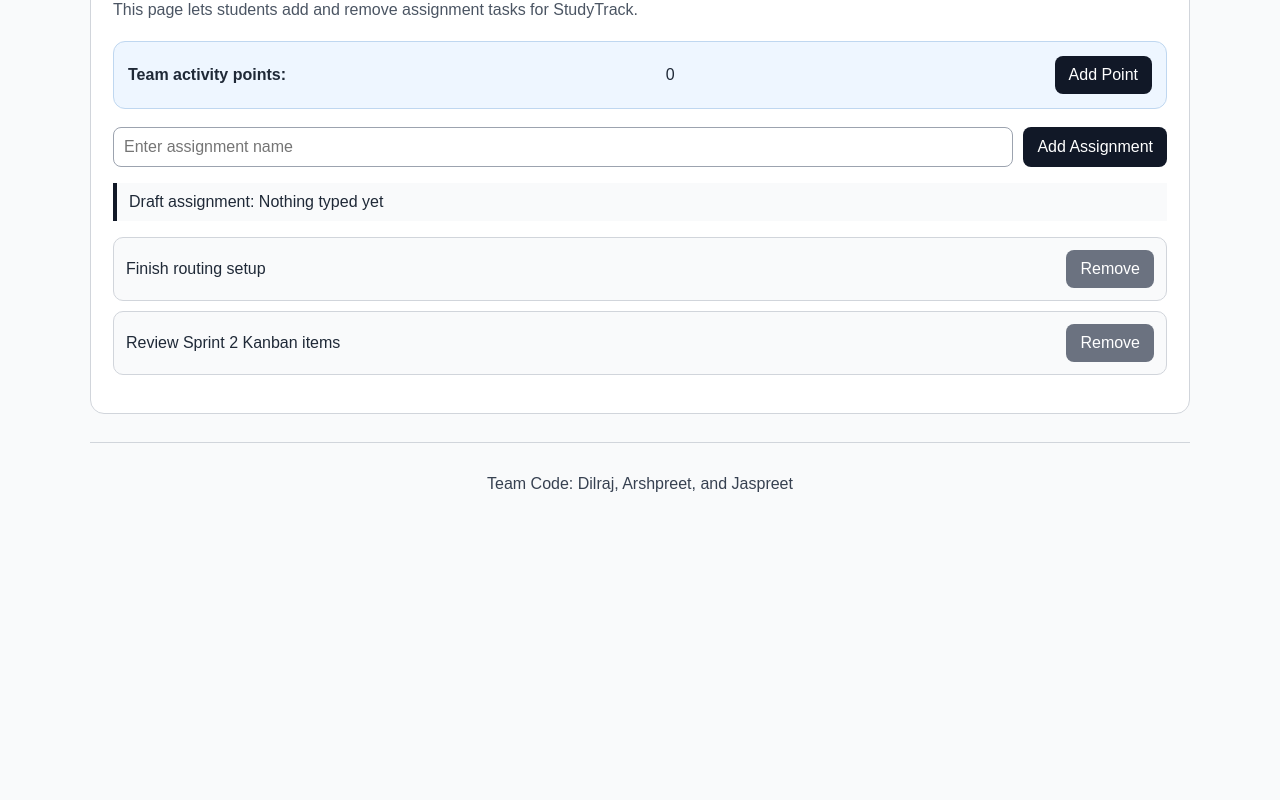
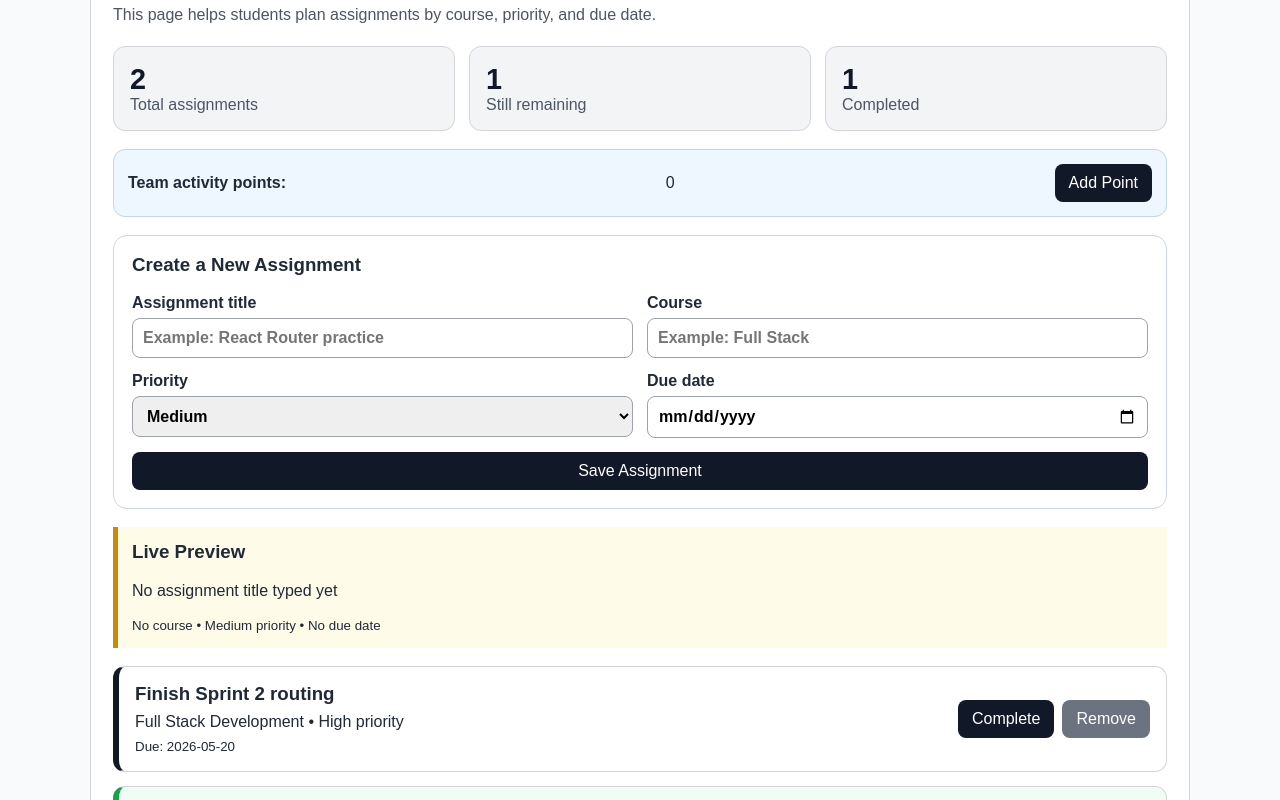
Before and after one commit to akaur115/studytrack-project, a React (Vite) app: page /assignments in a window 1280 px wide. Shown: the part 320-1120 px from the top of the page. Before the commit the page ends 857 px from the top, so only its background shows below. Built offline with nearby package versions, Linux system fonts and the light colour scheme.

Commit message:
Update assignments page with planner features.

```diff
--- a/src/App.css
+++ b/src/App.css
@@ -103,3 +103,125 @@ button:hover {
   gap: 12px;
   align-items: center;
 }
+.assignment-page {
+  border-top: 6px solid #111827;
+}
+
+.assignment-dashboard {
+  display: grid;
+  grid-template-columns: repeat(3, 1fr);
+  gap: 14px;
+  margin: 18px 0;
+}
+
+.assignment-dashboard article {
+  background-color: #f3f4f6;
+  border: 1px solid #d1d5db;
+  border-radius: 12px;
+  padding: 16px;
+}
+
+.assignment-dashboard strong {
+  display: block;
+  font-size: 1.8rem;
+  color: #111827;
+}
+
+.assignment-dashboard span {
+  color: #4b5563;
+}
+
+.assignment-form-panel {
+  background-color: #ffffff;
+  border: 1px solid #cbd5e1;
+  border-radius: 14px;
+  padding: 18px;
+  margin: 18px 0;
+}
+
+.assignment-form-panel h3 {
+  margin-top: 0;
+}
+
+.assignment-form-grid {
+  display: grid;
+  grid-template-columns: 1fr 1fr;
+  gap: 14px;
+  margin-bottom: 14px;
+}
+
+.assignment-form-grid label {
+  display: flex;
+  flex-direction: column;
+  gap: 6px;
+  font-weight: 700;
+}
+
+.assignment-form-grid input,
+.assignment-form-grid select {
+  border: 1px solid #9ca3af;
+  border-radius: 8px;
+  padding: 10px;
+}
+
+.primary-action {
+  width: 100%;
+}
+
+.assignment-preview {
+  background-color: #fefce8;
+  border-left: 5px solid #ca8a04;
+  padding: 14px;
+  margin: 18px 0;
+}
+
+.assignment-preview h3 {
+  margin-top: 0;
+}
+
+.assignment-card-list {
+  list-style: none;
+  padding: 0;
+}
+
+.assignment-card {
+  background-color: #ffffff;
+  border: 1px solid #d1d5db;
+  border-left: 6px solid #111827;
+  border-radius: 12px;
+  padding: 16px;
+  margin-bottom: 14px;
+  display: flex;
+  justify-content: space-between;
+  gap: 16px;
+}
+
+.assignment-card h3 {
+  margin: 0 0 8px;
+}
+
+.assignment-card p {
+  margin: 0 0 6px;
+}
+
+.assignment-card-complete {
+  border-left-color: #16a34a;
+  background-color: #f0fdf4;
+}
+
+.assignment-actions {
+  display: flex;
+  gap: 8px;
+  align-items: center;
+}
+
+@media (max-width: 700px) {
+  .assignment-dashboard,
+  .assignment-form-grid {
+    grid-template-columns: 1fr;
+  }
+
+  .assignment-card {
+    flex-direction: column;
+  }
+}
--- a/src/components/forms/AssignmentForm.tsx
+++ b/src/components/forms/AssignmentForm.tsx
@@ -1,37 +1,102 @@
-import { createElement, type ChangeEvent } from "react";
+import {
+  createElement,
+  type ChangeEvent,
+  type FormEvent,
+} from "react";
+
+type AssignmentPriority = "Low" | "Medium" | "High";
 
 type AssignmentFormProps = {
-  newAssignment: string;
-  setNewAssignment: (value: string) => void;
+  draftTitle: string;
+  setDraftTitle: (value: string) => void;
+  draftCourse: string;
+  setDraftCourse: (value: string) => void;
+  draftPriority: AssignmentPriority;
+  setDraftPriority: (value: AssignmentPriority) => void;
+  draftDueDate: string;
+  setDraftDueDate: (value: string) => void;
   addAssignment: () => void;
 };
 
 function AssignmentForm({
-  newAssignment,
-  setNewAssignment,
+  draftTitle,
+  setDraftTitle,
+  draftCourse,
+  setDraftCourse,
+  draftPriority,
+  setDraftPriority,
+  draftDueDate,
+  setDraftDueDate,
   addAssignment,
 }: AssignmentFormProps) {
-  function handleChange(event: ChangeEvent<HTMLInputElement>) {
-    setNewAssignment(event.currentTarget.value);
+  function handleSubmit(event: FormEvent<HTMLFormElement>) {
+    event.preventDefault();
+    addAssignment();
   }
 
   return createElement(
-    "div",
-    { className: "form-row" },
-    createElement("input", {
-      type: "text",
-      value: newAssignment,
-      onChange: handleChange,
-      placeholder: "Enter assignment name",
-      "aria-label": "Assignment name",
-    }),
+    "form",
+    { className: "assignment-form-panel", onSubmit: handleSubmit },
+    createElement("h3", null, "Create a New Assignment"),
+    createElement(
+      "div",
+      { className: "assignment-form-grid" },
+      createElement(
+        "label",
+        null,
+        "Assignment title",
+        createElement("input", {
+          type: "text",
+          value: draftTitle,
+          onChange: (event: ChangeEvent<HTMLInputElement>) =>
+            setDraftTitle(event.currentTarget.value),
+          placeholder: "Example: React Router practice",
+        })
+      ),
+      createElement(
+        "label",
+        null,
+        "Course",
+        createElement("input", {
+          type: "text",
+          value: draftCourse,
+          onChange: (event: ChangeEvent<HTMLInputElement>) =>
+            setDraftCourse(event.currentTarget.value),
+          placeholder: "Example: Full Stack",
+        })
+      ),
+      createElement(
+        "label",
+        null,
+        "Priority",
+        createElement(
+          "select",
+          {
+            value: draftPriority,
+            onChange: (event: ChangeEvent<HTMLSelectElement>) =>
+              setDraftPriority(event.currentTarget.value as AssignmentPriority),
+          },
+          createElement("option", { value: "Low" }, "Low"),
+          createElement("option", { value: "Medium" }, "Medium"),
+          createElement("option", { value: "High" }, "High")
+        )
+      ),
+      createElement(
+        "label",
+        null,
+        "Due date",
+        createElement("input", {
+          type: "date",
+          value: draftDueDate,
+          onChange: (event: ChangeEvent<HTMLInputElement>) =>
+            setDraftDueDate(event.currentTarget.value),
+        })
+      )
+    ),
     createElement(
       "button",
-      {
-        type: "button",
-        onClick: addAssignment,
-      },
-      "Add Assignment"
+      { type: "submit", className: "primary-action" },
+      "Save Assignment"
     )
   );
 }
--- a/src/pages/assignments/AssignmentPage.tsx
+++ b/src/pages/assignments/AssignmentPage.tsx
@@ -1,30 +1,78 @@
-import { useState, type Dispatch, type SetStateAction } from "react";
+import {
+  createElement,
+  useState,
+  type Dispatch,
+  type SetStateAction,
+} from "react";
 import AssignmentForm from "../../components/forms/AssignmentForm";
 
-type AssignmentsPageProps = {
+type AssignmentPriority = "Low" | "Medium" | "High";
+
+type Assignment = {
+  id: number;
+  title: string;
+  course: string;
+  priority: AssignmentPriority;
+  dueDate: string;
+  completed: boolean;
+};
+
+type AssignmentPageProps = {
   teamPoints: number;
   setTeamPoints: Dispatch<SetStateAction<number>>;
 };
 
-function AssignmentsPage({ teamPoints, setTeamPoints }: AssignmentsPageProps) {
-  const [newAssignment, setNewAssignment] = useState("");
-  const [assignments, setAssignments] = useState([
-    { id: 1, title: "Finish routing setup" },
-    { id: 2, title: "Review Sprint 2 Kanban items" },
+function AssignmentPage({ teamPoints, setTeamPoints }: AssignmentPageProps) {
+  const [draftTitle, setDraftTitle] = useState("");
+  const [draftCourse, setDraftCourse] = useState("");
+  const [draftPriority, setDraftPriority] =
+    useState<AssignmentPriority>("Medium");
+  const [draftDueDate, setDraftDueDate] = useState("");
+
+  const [assignments, setAssignments] = useState<Assignment[]>([
+    {
+      id: 1,
+      title: "Finish Sprint 2 routing",
+      course: "Full Stack Development",
+      priority: "High",
+      dueDate: "2026-05-20",
+      completed: false,
+    },
+    {
+      id: 2,
+      title: "Update Kanban board",
+      course: "Project Work",
+      priority: "Medium",
+      dueDate: "2026-05-21",
+      completed: true,
+    },
   ]);
 
+  const completedCount = assignments.filter(
+    (assignment) => assignment.completed
+  ).length;
+
+  const remainingCount = assignments.length - completedCount;
+
   function addAssignment() {
-    if (newAssignment.trim() === "") {
+    if (draftTitle.trim() === "" || draftCourse.trim() === "") {
       return;
     }
 
-    const nextAssignment = {
+    const nextAssignment: Assignment = {
       id: Date.now(),
-      title: newAssignment,
+      title: draftTitle,
+      course: draftCourse,
+      priority: draftPriority,
+      dueDate: draftDueDate,
+      completed: false,
     };
 
     setAssignments([...assignments, nextAssignment]);
-    setNewAssignment("");
+    setDraftTitle("");
+    setDraftCourse("");
+    setDraftPriority("Medium");
+    setDraftDueDate("");
     setTeamPoints((points) => points + 1);
   }
 
@@ -33,48 +81,150 @@ function AssignmentsPage({ teamPoints, setTeamPoints }: AssignmentsPageProps) {
     setTeamPoints((points) => points + 1);
   }
 
-  return (
-    <section className="page-card">
-      <h2>Assignments</h2>
+  function toggleAssignment(id: number) {
+    setAssignments(
+      assignments.map((assignment) =>
+        assignment.id === id
+          ? { ...assignment, completed: !assignment.completed }
+          : assignment
+      )
+    );
 
-      <p className="page-description">
-        This page lets students add and remove assignment tasks for StudyTrack.
-      </p>
+    setTeamPoints((points) => points + 1);
+  }
 
-      <div className="shared-box">
-        <strong>Team activity points:</strong>
-        <span>{teamPoints}</span>
-        <button type="button" onClick={() => setTeamPoints((points) => points + 1)}>
-          Add Point
-        </button>
-      </div>
+  return createElement(
+    "section",
+    { className: "page-card assignment-page" },
+    createElement("h2", null, "Assignment Planner"),
+    createElement(
+      "p",
+      { className: "page-description" },
+      "This page helps students plan assignments by course, priority, and due date."
+    ),
 
-      <AssignmentForm
-        newAssignment={newAssignment}
-        setNewAssignment={setNewAssignment}
-        addAssignment={addAssignment}
-      />
+    createElement(
+      "div",
+      { className: "assignment-dashboard" },
+      createElement(
+        "article",
+        null,
+        createElement("strong", null, assignments.length),
+        createElement("span", null, "Total assignments")
+      ),
+      createElement(
+        "article",
+        null,
+        createElement("strong", null, remainingCount),
+        createElement("span", null, "Still remaining")
+      ),
+      createElement(
+        "article",
+        null,
+        createElement("strong", null, completedCount),
+        createElement("span", null, "Completed")
+      )
+    ),
 
-      <p className="preview-text">
-        Draft assignment: {newAssignment || "Nothing typed yet"}
-      </p>
+    createElement(
+      "div",
+      { className: "shared-box" },
+      createElement("strong", null, "Team activity points:"),
+      createElement("span", null, teamPoints),
+      createElement(
+        "button",
+        {
+          type: "button",
+          onClick: () => setTeamPoints((points) => points + 1),
+        },
+        "Add Point"
+      )
+    ),
 
-      <ul className="item-list">
-        {assignments.map((assignment) => (
-          <li key={assignment.id}>
-            <span>{assignment.title}</span>
-            <button
-              type="button"
-              className="remove-button"
-              onClick={() => removeAssignment(assignment.id)}
-            >
-              Remove
-            </button>
-          </li>
-        ))}
-      </ul>
-    </section>
+    createElement(AssignmentForm, {
+      draftTitle,
+      setDraftTitle,
+      draftCourse,
+      setDraftCourse,
+      draftPriority,
+      setDraftPriority,
+      draftDueDate,
+      setDraftDueDate,
+      addAssignment,
+    }),
+
+    createElement(
+      "div",
+      { className: "assignment-preview" },
+      createElement("h3", null, "Live Preview"),
+      createElement(
+        "p",
+        null,
+        draftTitle || "No assignment title typed yet"
+      ),
+      createElement(
+        "small",
+        null,
+        `${draftCourse || "No course"} • ${draftPriority} priority • ${
+          draftDueDate || "No due date"
+        }`
+      )
+    ),
+
+    createElement(
+      "ul",
+      { className: "assignment-card-list" },
+      assignments.map((assignment) =>
+        createElement(
+          "li",
+          {
+            key: assignment.id,
+            className: assignment.completed
+              ? "assignment-card assignment-card-complete"
+              : "assignment-card",
+          },
+          createElement(
+            "div",
+            null,
+            createElement("h3", null, assignment.title),
+            createElement(
+              "p",
+              null,
+              `${assignment.course} • ${assignment.priority} priority`
+            ),
+            createElement(
+              "small",
+              null,
+              assignment.dueDate
+                ? `Due: ${assignment.dueDate}`
+                : "No due date selected"
+            )
+          ),
+          createElement(
+            "div",
+            { className: "assignment-actions" },
+            createElement(
+              "button",
+              {
+                type: "button",
+                onClick: () => toggleAssignment(assignment.id),
+              },
+              assignment.completed ? "Undo" : "Complete"
+            ),
+            createElement(
+              "button",
+              {
+                type: "button",
+                className: "remove-button",
+                onClick: () => removeAssignment(assignment.id),
+              },
+              "Remove"
+            )
+          )
+        )
+      )
+    )
   );
 }
 
-export default AssignmentsPage;
+export default AssignmentPage;
```
